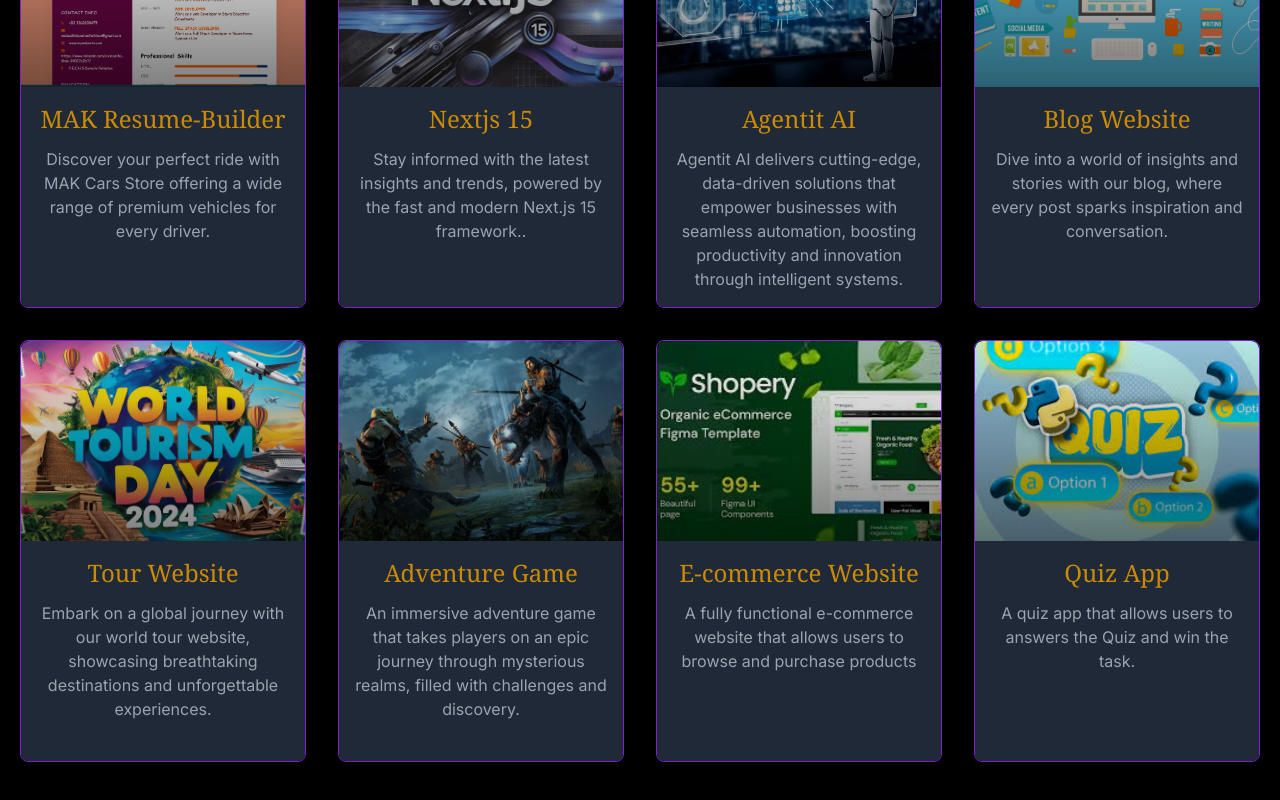
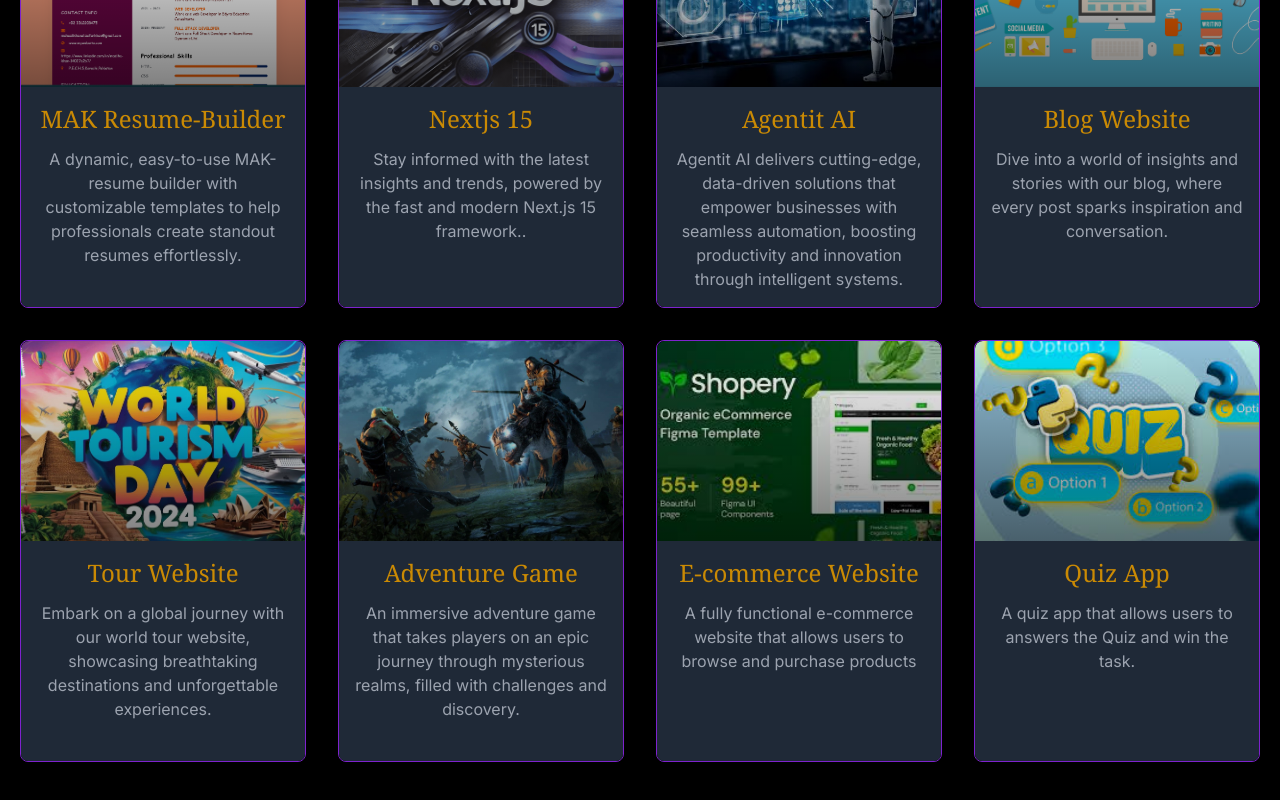
Before and after one commit to khan786madiha/Portfolio-TailwindCss, a Next.js app: page /projects in a window 1280 px wide. Shown: the part 958-1758 px from the top of the page. Built offline with nearby package versions, Linux system fonts and the light colour scheme.

Commit message:
Update page.tsx

```diff
--- a/src/app/projects/page.tsx
+++ b/src/app/projects/page.tsx
@@ -9,8 +9,8 @@
     src: "/resume-builder.png",
     alt: "Resume-Builder",
     title: "MAK Resume-Builder",
-    description: "Discover your perfect ride with MAK Cars Store offering a wide range of premium vehicles for every driver.",
-    link: "https://github.com/khan786madiha/project08_Quiz"
+    description: "A dynamic, easy-to-use MAK-resume builder with customizable templates to help professionals create standout resumes effortlessly.",
+    link: "https://github.com/khan786madiha/Hachathon-mileston4"
   },
   {
     src: "/nextjs15.png",
```
